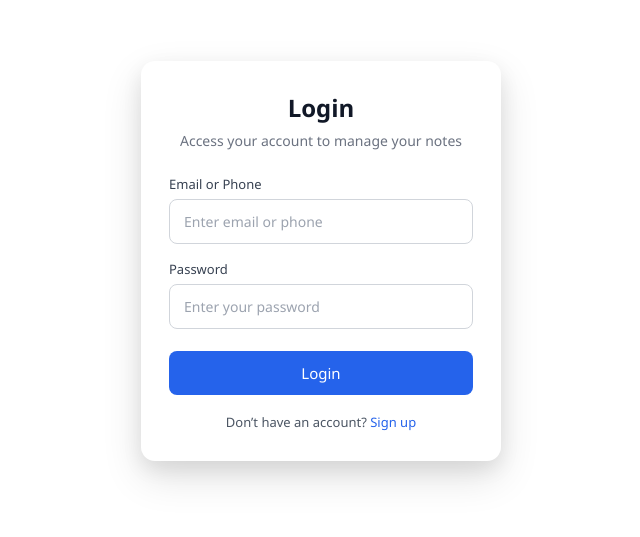
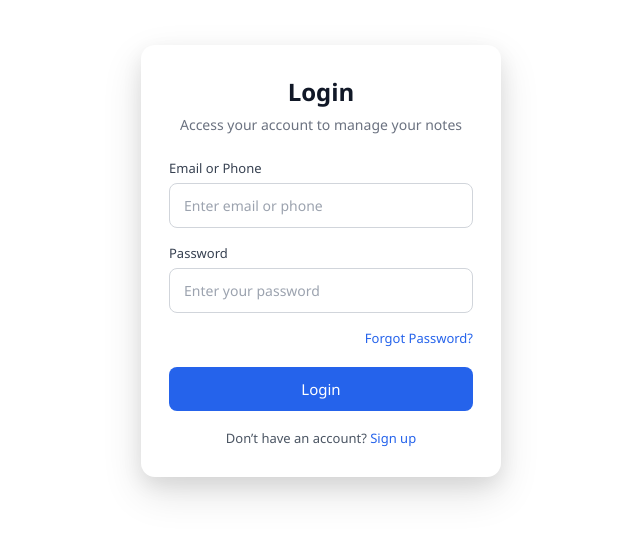
Before and after one commit to Tirtha134/NoteApp_frontend, a React (Vite) app: page /login in a window 1280 px wide. Shown: the part 259-796 px from the top of the page, without its empty margins (319-959 px from the left). Built offline with nearby package versions, Linux system fonts and the light colour scheme; no server answers.

Commit message:
push all file

```diff
--- a/src/pages/Login.css
+++ b/src/pages/Login.css
@@ -85,6 +85,23 @@
   box-shadow: 0 0 0 4px rgba(37, 99, 235, 0.15);
 }
 
+/* ================= Forgot Password Link ================= */
+.forgot-text {
+  text-align: right;
+  font-size: 13px;
+  margin: 8px 0 14px;
+}
+
+.forgot-text a {
+  color: #2563eb;
+  text-decoration: none;
+  font-weight: 500;
+}
+
+.forgot-text a:hover {
+  text-decoration: underline;
+}
+
 /* ================= Button ================= */
 .login-btn {
   width: 100%;
--- a/src/pages/Login.jsx
+++ b/src/pages/Login.jsx
@@ -59,6 +59,11 @@ const Login = () => {
             />
           </div>
 
+          {/* Forgot Password Link */}
+          <p className="forgot-text">
+            <Link to="/forgot-password">Forgot Password?</Link>
+          </p>
+
           <button type="submit" className="login-btn">
             Login
           </button>
```
